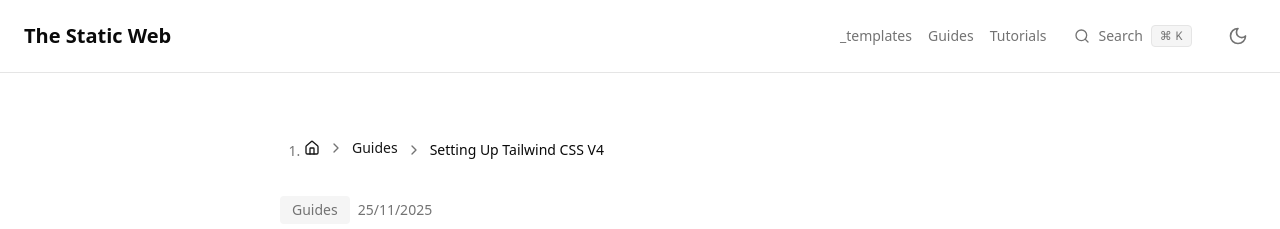
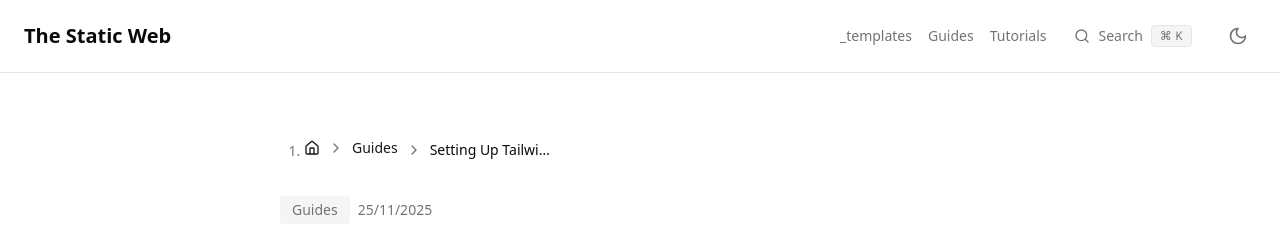
Before and after one commit to powerplayguy84/thestaticweb, a Next.js app: page /guides/tailwind-setup in a window 1280 px wide. Shown: the top 229 px of the page. Built offline with nearby package versions, Linux system fonts and the light colour scheme.

Commit message:
fix: Update Breadcrumbs component to ensure proper truncation and title attributes for accessibility

```diff
--- a/src/components/Breadcrumbs.tsx
+++ b/src/components/Breadcrumbs.tsx
@@ -32,16 +32,18 @@ export default function Breadcrumbs({ items }: BreadcrumbsProps) {
               {item.href && !isLast ? (
                 <Link
                   href={item.href}
-                  className="hover:text-foreground transition-colors capitalize"
+                  className="hover:text-foreground transition-colors capitalize truncate max-w-32"
+                  title={item.label}
                 >
                   {item.label}
                 </Link>
               ) : (
                 <span
-                  className={`capitalize ${
+                  className={`capitalize truncate max-w-32 ${
                     isLast ? "text-foreground font-medium" : ""
                   }`}
                   aria-current={isLast ? "page" : undefined}
+                  title={item.label}
                 >
                   {item.label}
                 </span>
```
